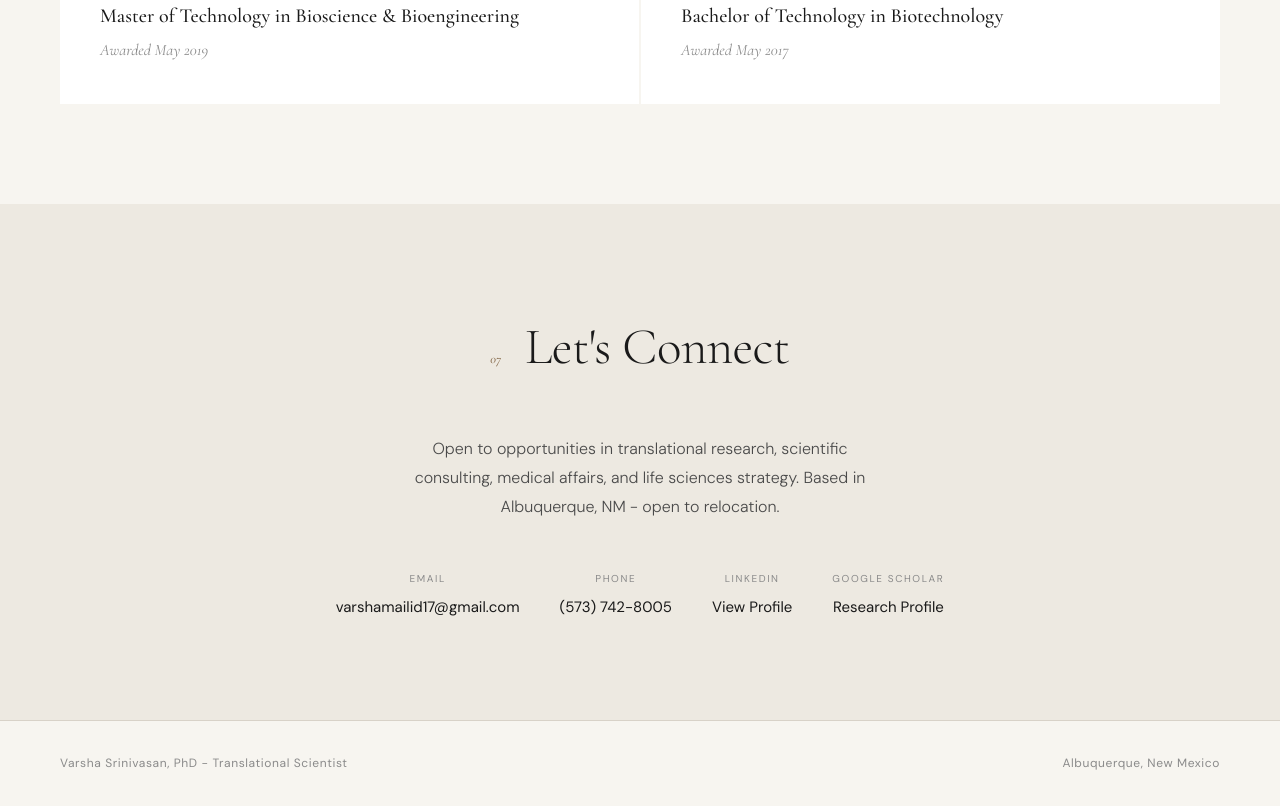
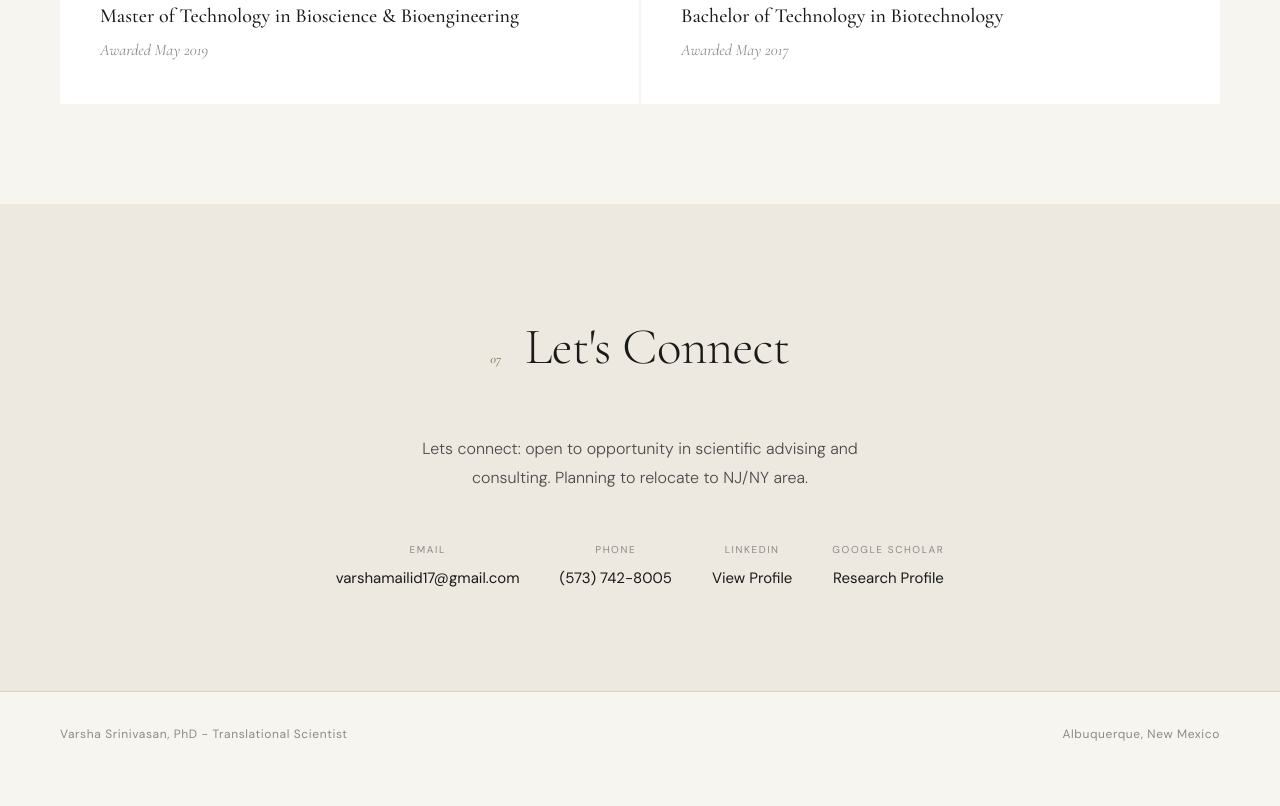
Before and after one commit to Saagarika0400/Varsha_Portfolio, a plain HTML site: page index.html in a window 1280 px wide. Shown: the part 6340-7146 px from the top of the page. After the commit the page ends 7117 px from the top, so only its background shows below. Drawn offline with nearby package versions, Linux system fonts and the light colour scheme.

Commit message:
Changed - Relocation Status

```diff
--- a/index.html
+++ b/index.html
@@ -1079,7 +1079,7 @@
     <span class="section-num">07</span>
     <h2>Let's Connect</h2>
   </div>
-  <p>Open to opportunities in translational research, scientific consulting, medical affairs, and life sciences strategy. Based in Albuquerque, NM - open to relocation.</p>
+  <p> Lets connect: open to opportunity in scientific advising and consulting. Planning to relocate to NJ/NY area. </p>
   <div class="contact-links">
     <a href="mailto:varshamailid17@gmail.com" class="contact-link">
       <span class="contact-link-label">Email</span>
@@ -1087,7 +1087,7 @@
     </a>
     <a href="tel:5737428005" class="contact-link">
       <span class="contact-link-label">Phone</span>
-      <span class="contact-link-value">(573) 742-8005</span>
+      <span class="contact-link-value"> (573) 742-8005 </span>
     </a>
     <a href="https://www.linkedin.com/in/varsha-srinivasan1/" target="_blank" class="contact-link">
       <span class="contact-link-label">LinkedIn</span>
```
